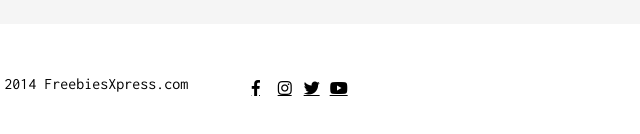
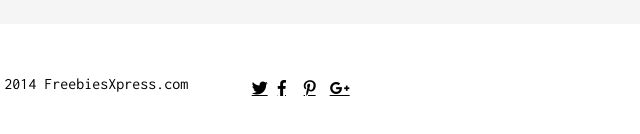
Before and after one commit to Edyta2801/Golden-creative-layout, a website: page index.html in a window 1280 px wide. Shown: the part 2297-2431 px from the top of the page, 215-855 px from the left. Drawn offline with Linux system fonts and the light colour scheme; a web font is replaced by a local one.

Commit message:
change footer

```diff
--- a/index.html
+++ b/index.html
@@ -149,16 +149,17 @@
     <!-- Footer -->
     <section class="footer px-5">
         <div class="container">
-            <div class="row d-flex align-items-center">
+            <div class="row d-flex align-items-center ">
                 <div class="col-md-4">
                     <p>@ Copyright 2014 FreebiesXpress.com</p>
                 </div>
                 <div class="col-md-6">
                     <ul class="list inline">
+                        <li class="list-inline-item"><a href="#"><i class="fab fa-twitter"></i>Twitter</a></li>
                         <li class="list-inline-item"><a href="#"><i class="fab fa-facebook-f"></i>Facebook</a></li>
-                        <li class="list-inline-item"><a href="#"><i class="fab fa-instagram"></i>Instagram</a></li>
-                        <li class="list-inline-item"><a href="#"><i class="fab fa-twitter"></i>Twitter</a></li>
-                        <li class="list-inline-item"><a href="#"><i class="fab fa-youtube"></i>Youtube</a></li>
+                        <li class="list-inline-item"><a href="#"><i class="fab fa-pinterest-p"></i>Pinterest</a></li>
+                        <li class="list-inline-item"><a href="#"><i class="fab fa-google-plus-g"></i><Google-plus></a>
+                        </li>
                     </ul>
                 </div>
             </div>
```
